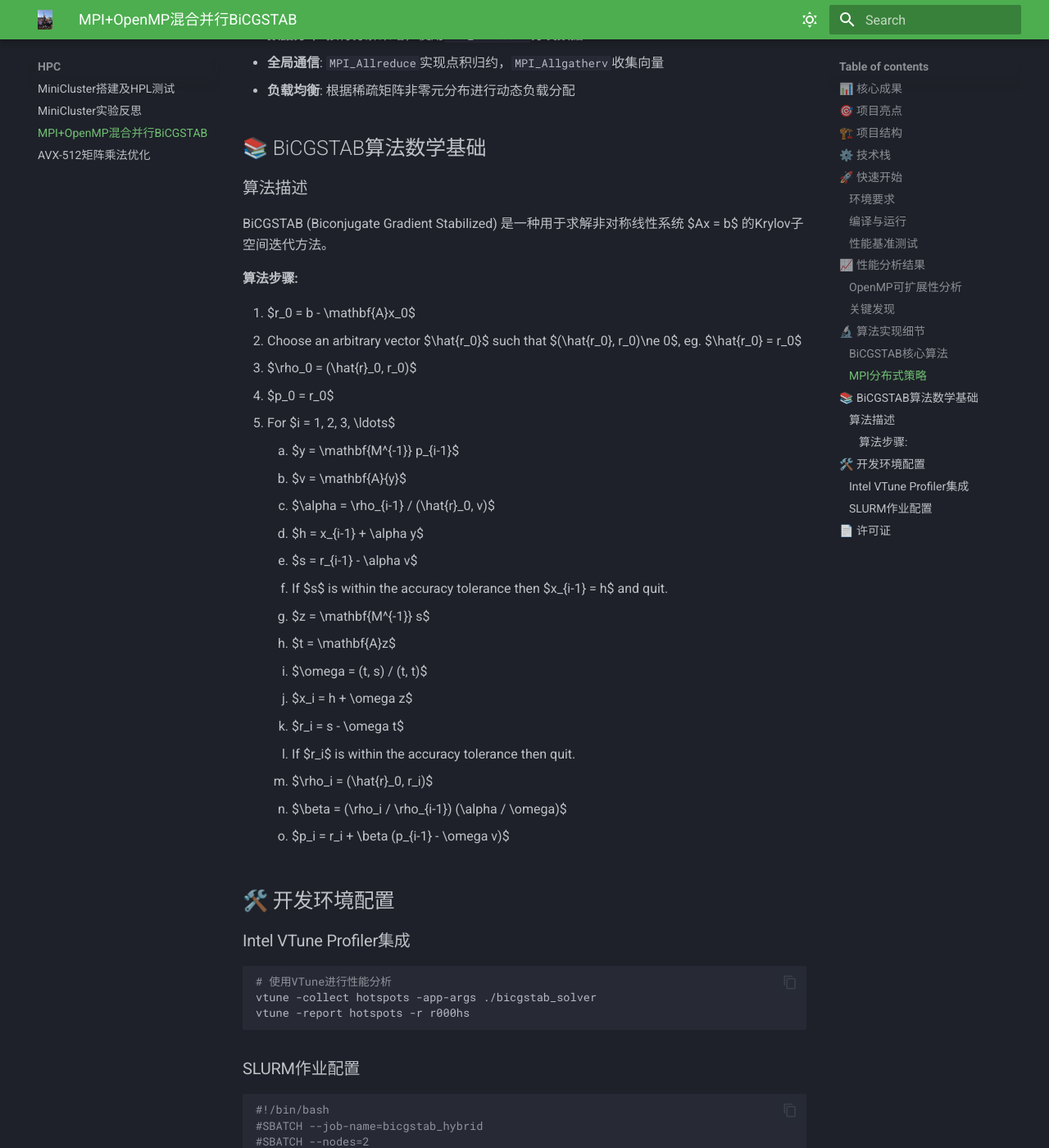
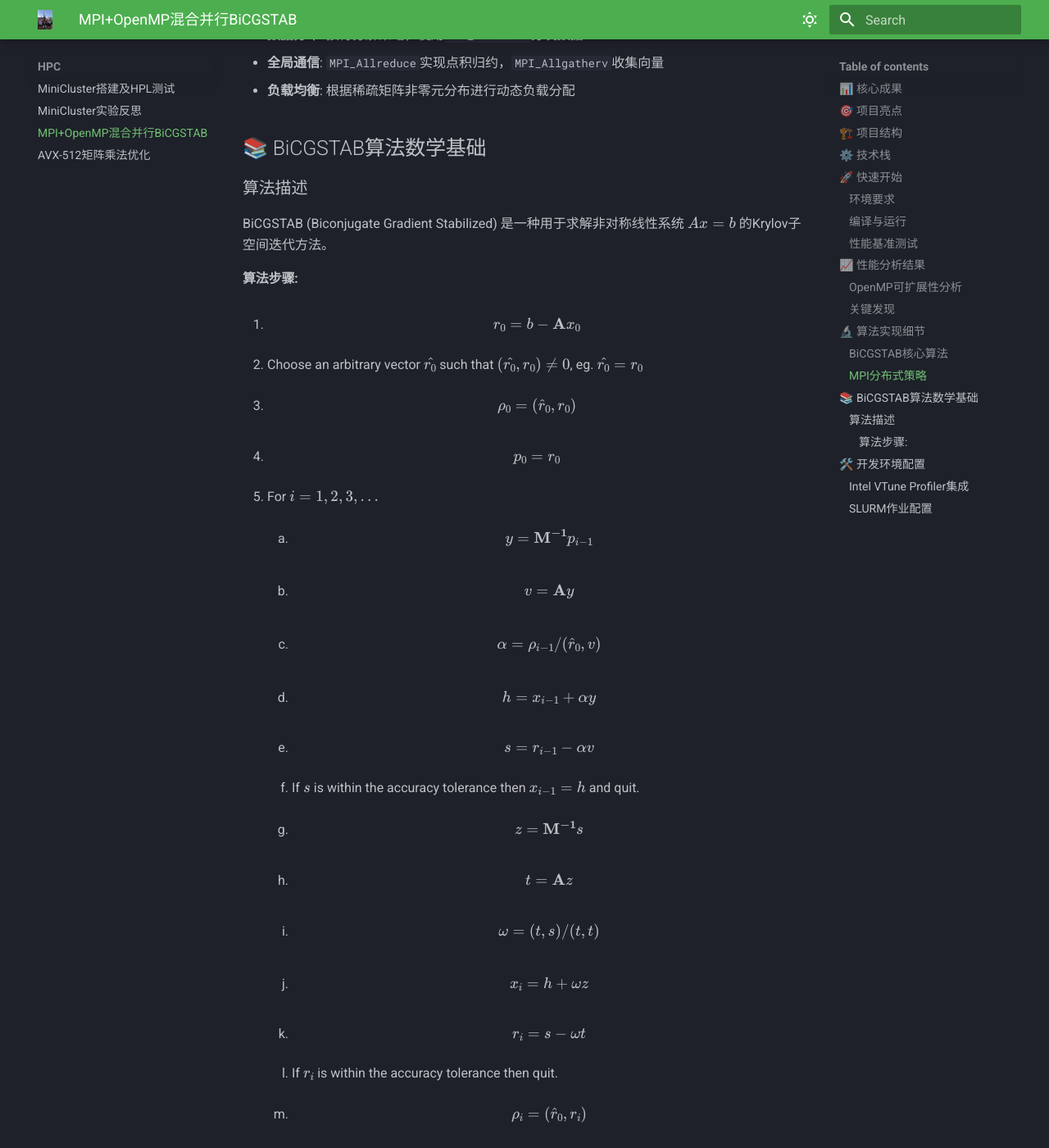
Before and after one commit to wys917/CS-Summer-Journey-2025, an MkDocs documentation site: the page built from docs/02-HPC/基于MPI+OpenMP混合并行的BiCGSTAB算法实现与调优/README.md, in a window 1280 px wide and 1400 px high, scrolled down 4139 px. Shown: the whole window at 82% size. Built offline with MkDocs 1.6.1 and Material for MkDocs 9.7.7, drawn with Linux system fonts in a browser that asks for light colours; some of the changed text lies outside the part shown.

Commit message:
修复了数学公式的渲染问题，添加了总的readme

````diff
--- a/docs/02-HPC/基于MPI+OpenMP混合并行的BiCGSTAB算法实现与调优/README.md
+++ b/docs/02-HPC/基于MPI+OpenMP混合并行的BiCGSTAB算法实现与调优/README.md
@@ -171,26 +170,26 @@ BiCGSTAB (Biconjugate Gradient Stabilized) 是一种用于求解非对称线性
 
 #### 算法步骤:
 
-1. $r_0 = b - \mathbf{A}x_0$
+1. $$r_0 = b - \mathbf{A}x_0$$
 2. Choose an arbitrary vector $\hat{r_0}$ such that $(\hat{r_0}, r_0)\ne 0$, eg. $\hat{r_0} = r_0$
-3. $\rho_0 = (\hat{r}_0, r_0)$
-4. $p_0 = r_0$
+3. $$\rho_0 = (\hat{r}_0, r_0)$$
+4. $$p_0 = r_0$$
 5. For $i = 1, 2, 3, \ldots$
-    1. $y = \mathbf{M^{-1}} p_{i-1}$
-    2. $v = \mathbf{A}{y}$
-    3. $\alpha = \rho_{i-1} / (\hat{r}_0, v)$
-    4. $h = x_{i-1} + \alpha y$
-    5. $s = r_{i-1} - \alpha v$
+    1. $$y = \mathbf{M^{-1}} p_{i-1}$$
+    2. $$v = \mathbf{A}y$$
+    3. $$\alpha = \rho_{i-1} / (\hat{r}_0, v)$$
+    4. $$h = x_{i-1} + \alpha y$$
+    5. $$s = r_{i-1} - \alpha v$$
     6. If $s$ is within the accuracy tolerance then $x_{i-1} = h$ and quit.
-    7. $z = \mathbf{M^{-1}} s$
-    8. $t = \mathbf{A}z$
-    9. $\omega = (t, s) / (t, t)$
-    10. $x_i = h + \omega z$
-    11. $r_i = s - \omega t$
+    7. $$z = \mathbf{M^{-1}} s$$
+    8. $$t = \mathbf{A}z$$
+    9. $$\omega = (t, s) / (t, t)$$
+    10. $$x_i = h + \omega z$$
+    11. $$r_i = s - \omega t$$
     12. If $r_i$ is within the accuracy tolerance then quit.
-    13. $\rho_i = (\hat{r}_0, r_i)$
-    14. $\beta = (\rho_i / \rho_{i-1}) (\alpha / \omega)$
-    15. $p_i = r_i + \beta (p_{i-1} - \omega v)$
+    13. $$\rho_i = (\hat{r}_0, r_i)$$
+    14. $$\beta = (\rho_i / \rho_{i-1}) (\alpha / \omega)$$
+    15. $$p_i = r_i + \beta (p_{i-1} - \omega v)$$
 
 ## 🛠️ 开发环境配置
 
@@ -215,18 +214,6 @@ mpirun -np 2 ./bicgstab_solver
 ```
 
 
-
-**数据文件**：
-- 测试数据位于 `/river/hpc101/2025/lab4/data`
-- 可通过 `ln -s /river/hpc101/2025/lab4/data data` 引用
-- 提交时请勿包含数据文件
-
-
-
-## 📄 许可证
-
-本项目采用 MIT License 开源协议。
-
 ---
 
 **作者**: 苏易文 (学号: 3240103466)
--- a/mkdocs.yml
+++ b/mkdocs.yml
@@ -35,7 +35,7 @@ theme:
 extra:
   social:
     - icon: fontawesome/brands/github
-      link: https://github.com/wys917 # 请替换成你的 GitHub 用户名
+      link: https://github.com/wys917
 
 nav:
   - Home: index.md
@@ -78,3 +78,9 @@ markdown_extensions:
       alternate_style: true
   - admonition
   - pymdownx.details
+  - pymdownx.arithmatex:
+      generic: true
+
+extra_javascript:
+  - https://polyfill.io/v3/polyfill.min.js?features=es6
+  - https://cdn.jsdelivr.net/npm/mathjax@3/es5/tex-mml-chtml.js
````
Also changed, not shown: other parts of docs/02-HPC/基于MPI+OpenMP混合并行的BiCGSTAB算法实现与调优/README.md (+0 -1 lines), README.md (+94 -3 lines), docs/02-HPC/基于AVX-512的整数量化矩阵乘法优化/基于AVX-512的整数量化矩阵乘法优化.md (+0 -24 lines), docs/assets/Alipay.jpg (deleted), docs/assets/weixing.jpg (deleted), 1 other file.
